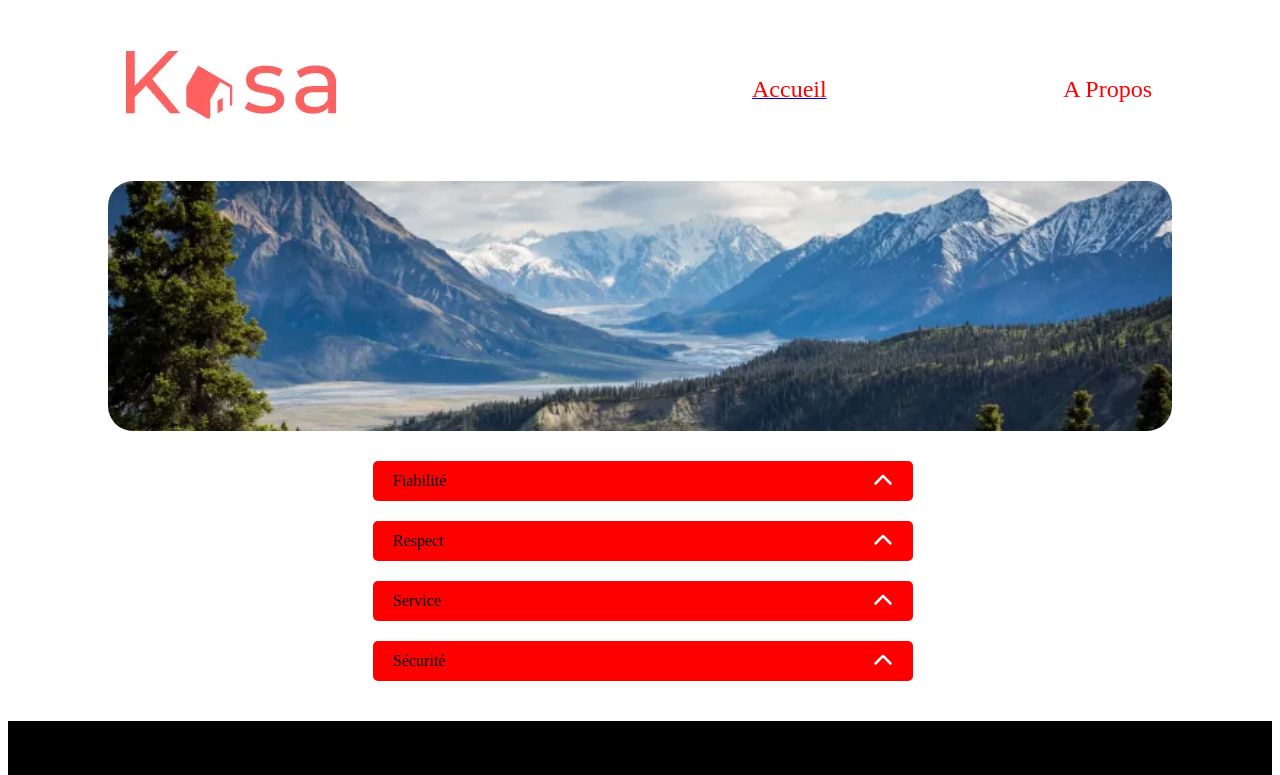
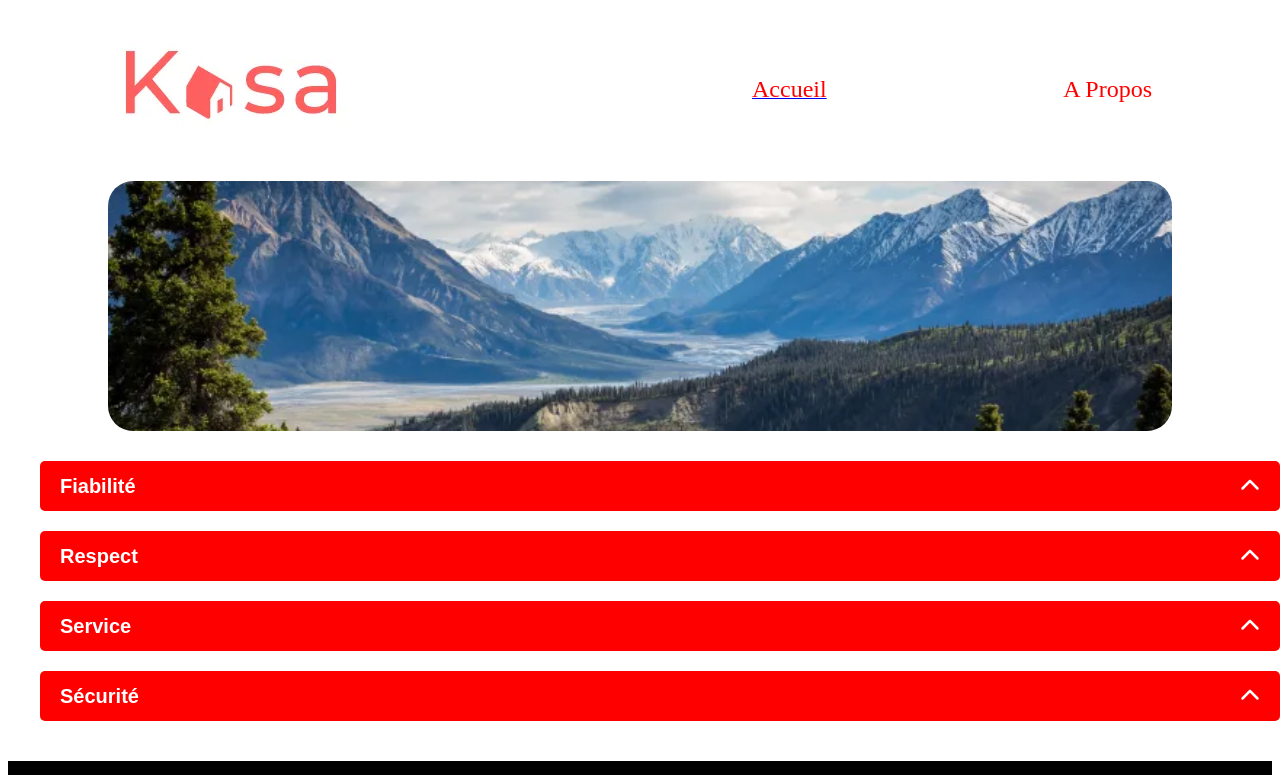
Before and after one commit to SpiderWeb-code/Projet-6_React, a React (Create React App) app: page /information in a window 1280 px wide. Shown: the top 775 px of the page. Built offline with nearby package versions, Linux system fonts and the light colour scheme.

Commit message:
amélioration label page-info

```diff
--- a/src/Components/Open label/open-label.css
+++ b/src/Components/Open label/open-label.css
@@ -68,3 +68,22 @@
     flex-direction: column;
     gap: 20px;
 }
+#container-label-info .ouverture-label{
+    max-width: none;
+    height: 50px;
+}
+
+#container-label-info h3{
+    color: white;
+    font-size: 20px;
+    font-weight: 700;
+    font-family: Arial, Helvetica, sans-serif;
+}
+#container-label-info div{
+    height: 100%;
+    max-width: 1200px;
+    width: 100%;
+}
+#container-label-info p{
+    margin: 15px;
+}
--- a/src/Pages/page-a_propos.jsx
+++ b/src/Pages/page-a_propos.jsx
@@ -20,7 +20,7 @@ function ProposPage(){
       <section id="container-label-info">
       {filteredData.map(({id, titleInfo, info}) => (
         <React.Fragment key={id}>
-        <OpenLabel label={titleInfo} description={info}/>
+        <OpenLabel label={<h3>{titleInfo}</h3>} description={<p>{info}</p>}/>
         </React.Fragment>
         ))}
       </section>
```
